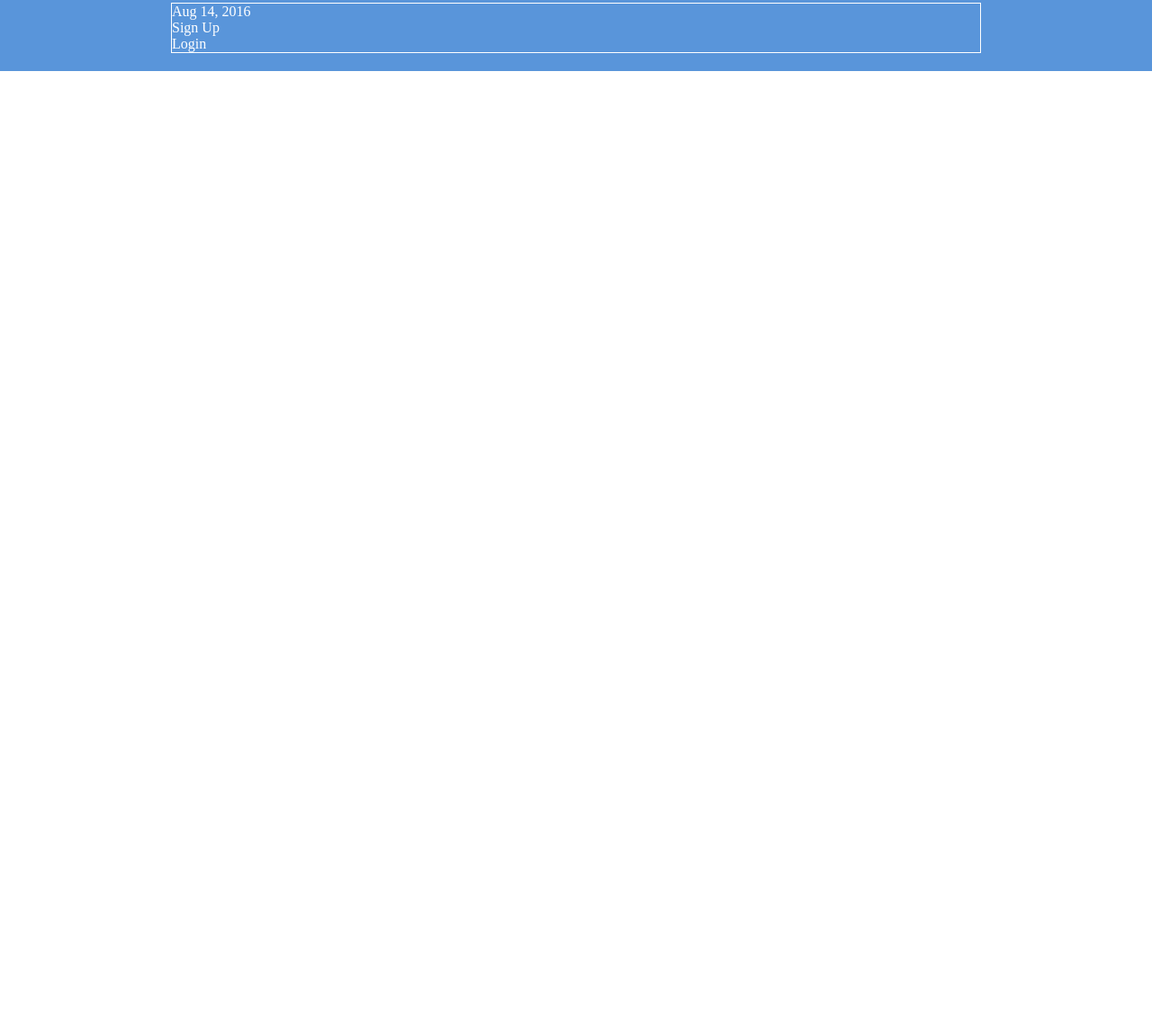
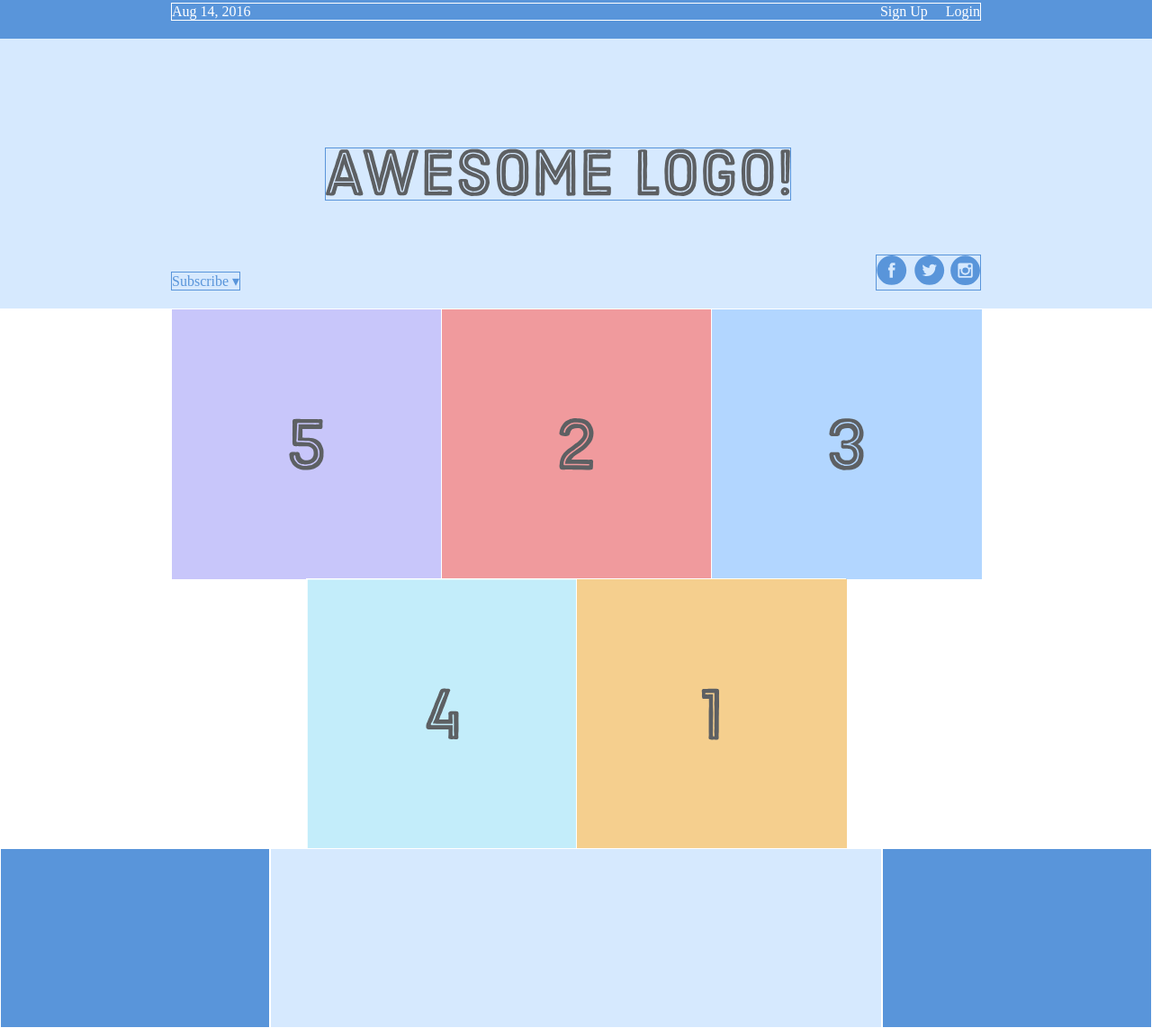
Before and after one commit to Deso-68/git_test, a plain HTML site: page atom-project/flexbox/flexbox.html in a window 1280 px wide. Shown: the part 17-1160 px from the top of the page at 90% size. Before the commit the page ends 800 px from the top, so only its background shows below. Drawn offline with Linux system fonts and the light colour scheme.

Commit message:
feat(flexbox): play around with flex style

```diff
--- a/atom-project/flexbox/flexbox.html
+++ b/atom-project/flexbox/flexbox.html
@@ -13,5 +13,43 @@
         <div class='login'>Login</div>
       </div>
     </div>
+
+    <div class='header-container'>
+      <div class='header'>
+        <div class='subscribe'>Subscribe &#9662;</div>
+        <div class='logo'><img src='images/awesome-logo.svg'/></div>
+        <div class='social'><img src='images/social-icons.svg'/></div>
+      </div>
+    </div>
+
+    <div class='photo-grid-container'>
+      <div class='photo-grid'>
+
+        <div class='photo-grid-item first-item'>
+          <img src='images/one.svg'/>
+        </div>
+        <div class='photo-grid-item'>
+          <img src='images/two.svg'/>
+        </div>
+        <div class='photo-grid-item'>
+          <img src='images/three.svg'/>
+        </div>
+        <div class='photo-grid-item'>
+          <img src='images/four.svg'/>
+        </div>
+        <div class='photo-grid-item last-item'>
+          <img src='images/five.svg'/>
+        </div>
+
+      </div>
+    </div>
+
+    <div class='footer'>
+      <div class='footer-item footer-one'></div>
+      <div class='footer-item footer-two'></div>
+      <div class='footer-item footer-three'></div>
+    </div>
+
+
   </body>
 </html>
--- a/atom-project/flexbox/styles.css
+++ b/atom-project/flexbox/styles.css
@@ -15,4 +15,98 @@
   .menu {
     border: 1px solid #fff;  /* For debugging */
     width: 900px;
+    display: flex;
+    justify-content: space-between;
   }
+
+  .links {
+    display: flex;
+    justify-content: flex-end;
+  }
+
+  .login {
+    margin-left: 20px;
+  }
+
+  .header-container {
+    color: #5995DA;
+    background-color: #D6E9FE;
+    display: flex;
+    justify-content: center;
+  }
+
+  .header {
+    width: 900px;
+    height: 300px;
+    display: flex;
+    justify-content: space-between;
+    align-items: center;
+  }
+
+.social,
+.logo,
+.subscribe {
+  border: 1px solid #5995DA;
+}
+
+.photo-grid-container {
+    display: flex;
+    justify-content: center;
+  }
+
+  .photo-grid {
+    width: 900px;
+    display: flex;
+    justify-content: center;
+    flex-wrap: wrap;
+    flex-direction: row ;
+    align-items: center;
+  }
+
+
+  .photo-grid-item {
+    border: 1px solid #fff;
+    width: 300px;
+    height: 300px;
+  }
+
+  .first-item {
+    order: 1;
+  }
+
+  .last-item {
+    order: -1;
+  }
+
+  .social,
+.subscribe {
+  align-self: flex-end;
+  margin-bottom: 20px;
+}
+
+.footer {
+    display: flex;
+    justify-content: space-between;
+  }
+
+.footer-item {
+border: 1px solid #fff;
+background-color: #D6E9FE;
+height: 200px;
+flex: 1;
+}
+
+.footer-three {
+    flex: 2;
+}
+
+.footer-one,
+.footer-three {
+background-color: #5995DA;
+flex: initial;
+width: 300px;
+}
+
+.signup {
+margin-left: auto;
+}
```
